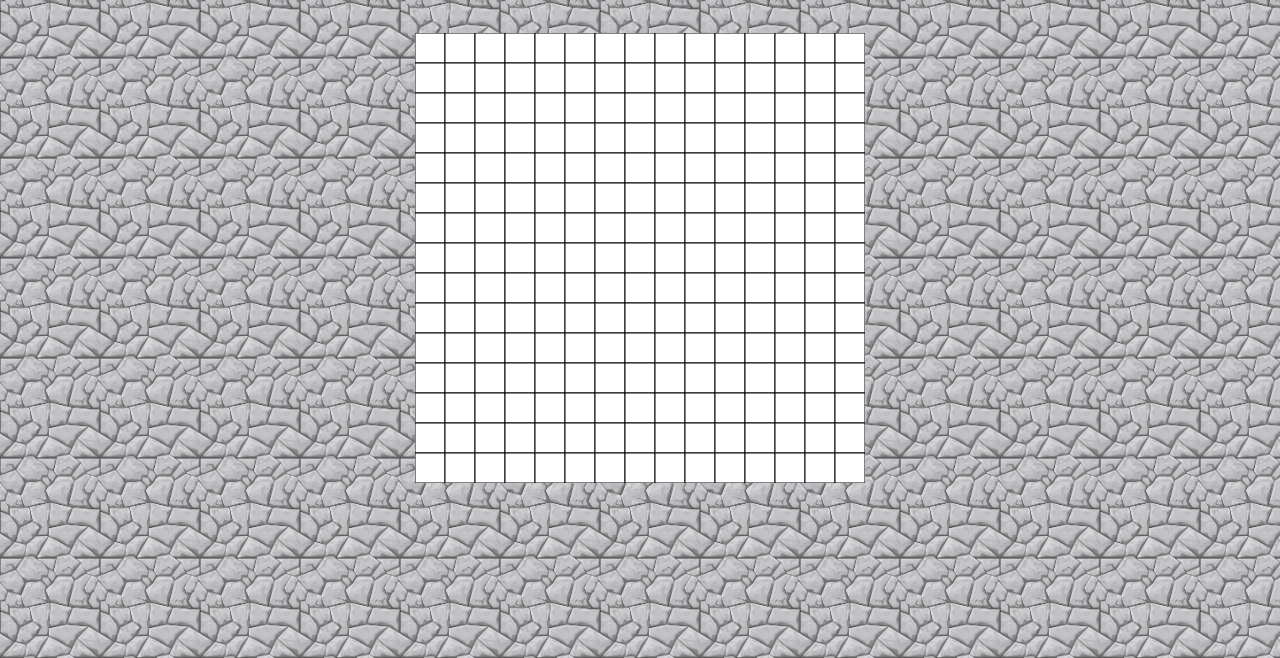
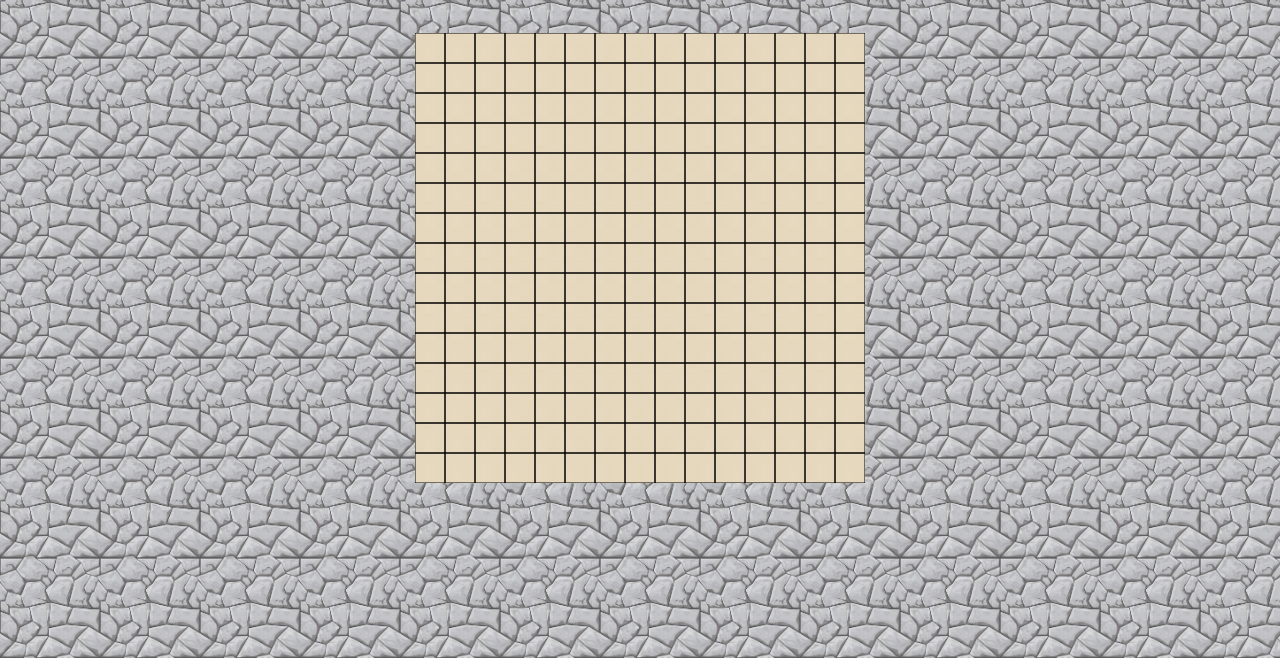
Before and after one commit to thomasbulle/dungeons-game, a plain HTML site: page gameBoard/gameBoard.html in a window 1280 px wide. Shown: the part 142-800 px from the top of the page. Drawn offline with Linux system fonts and the light colour scheme; animation ran at ten frames a second.

```diff
--- a/board/Box.js
+++ b/board/Box.js
@@ -13,7 +13,7 @@ class Box {
     ctx.fillStyle = getBoxColor(this.type);
     ctx.fillRect(coefX * this.width, coefY * this.height, this.width, this.height);
     ctx.strokeRect(coefX * this.width, coefY * this.height, this.width, this.height);
-    /road|player|wall/g.test(this.type) && drawImg(ctx, coefX, coefY, this.type);
+    /player|wall/g.test(this.type) && drawImg(ctx, coefX, coefY, this.type);
   }
 }
 
--- a/gameBoard/gameBoard.css
+++ b/gameBoard/gameBoard.css
@@ -28,4 +28,5 @@
   top: 50%;
   left: 50%;
   transform: translate(-50%, -50%);
+  background: url('../ressources/images/road.png');
 }
--- a/helpers/draw.js
+++ b/helpers/draw.js
@@ -1,13 +1,13 @@
 export const getBoxColor = type => {
   switch (type) {
     default:
-      return '#ffffff';
+      return 'transparent';
   }
 };
 
 export const drawImg = (ctx, i, j, imgName) => {
   // To draw a road behind the player and the walls
-  if(imgName !== 'road') drawImg(ctx, i, j, 'road');
+  //if(imgName !== 'road') drawImg(ctx, i, j, 'road');
 
   const img = document.createElement('img');
   img.src = `../ressources/images/${imgName}.png`;
```
